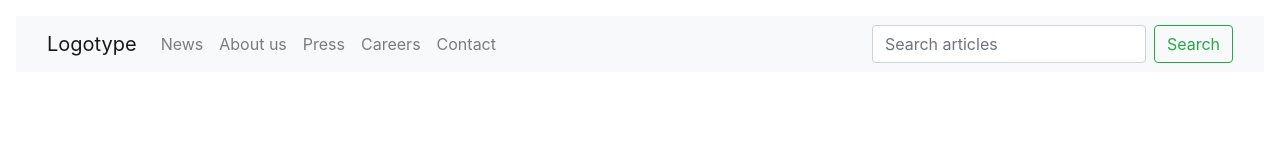
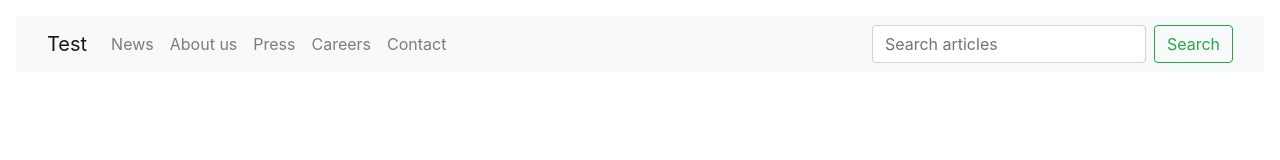
Before and after one commit to Jonny77777/Jeff-buckley, a plain HTML site: page index.html in a window 1280 px wide. Drawn offline with nearby package versions, Linux system fonts and the light colour scheme.

Commit message:
Test Rubrik

```diff
--- a/index.html
+++ b/index.html
@@ -16,7 +16,7 @@
 
         <nav class="navbar navbar-expand-lg navbar-light bg-light m-3">
             <div class="container-fluid">
-                <a class="navbar-brand" href="#">Logotype</a>
+                <a class="navbar-brand" href="#">Test</a>
                 <button class="navbar-toggler collapsed" type="button" data-toggle="collapse"
                     data-target="#navbarSupportedContent" aria-controls="navbarSupportedContent" aria-expanded="false"
                     aria-label="Toggle navigation">
```
Also changed, not shown: 1 other file.
